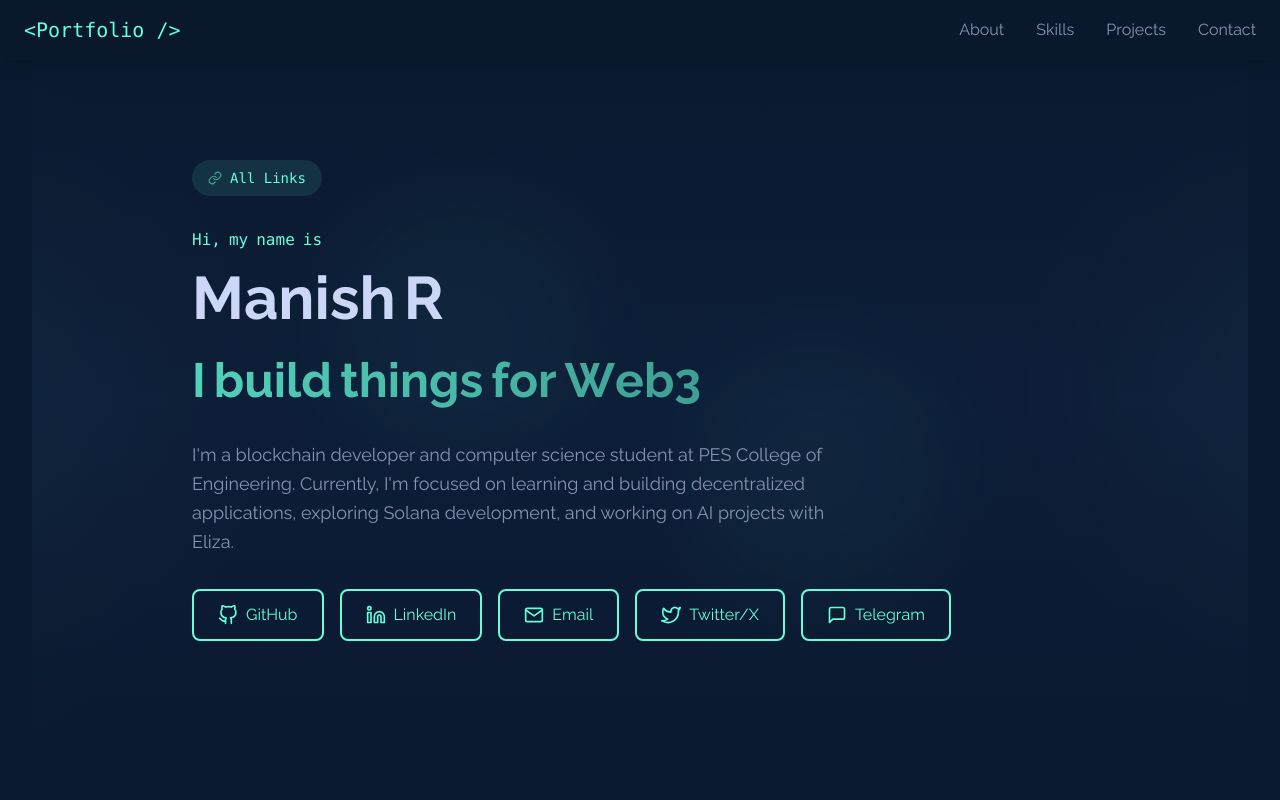
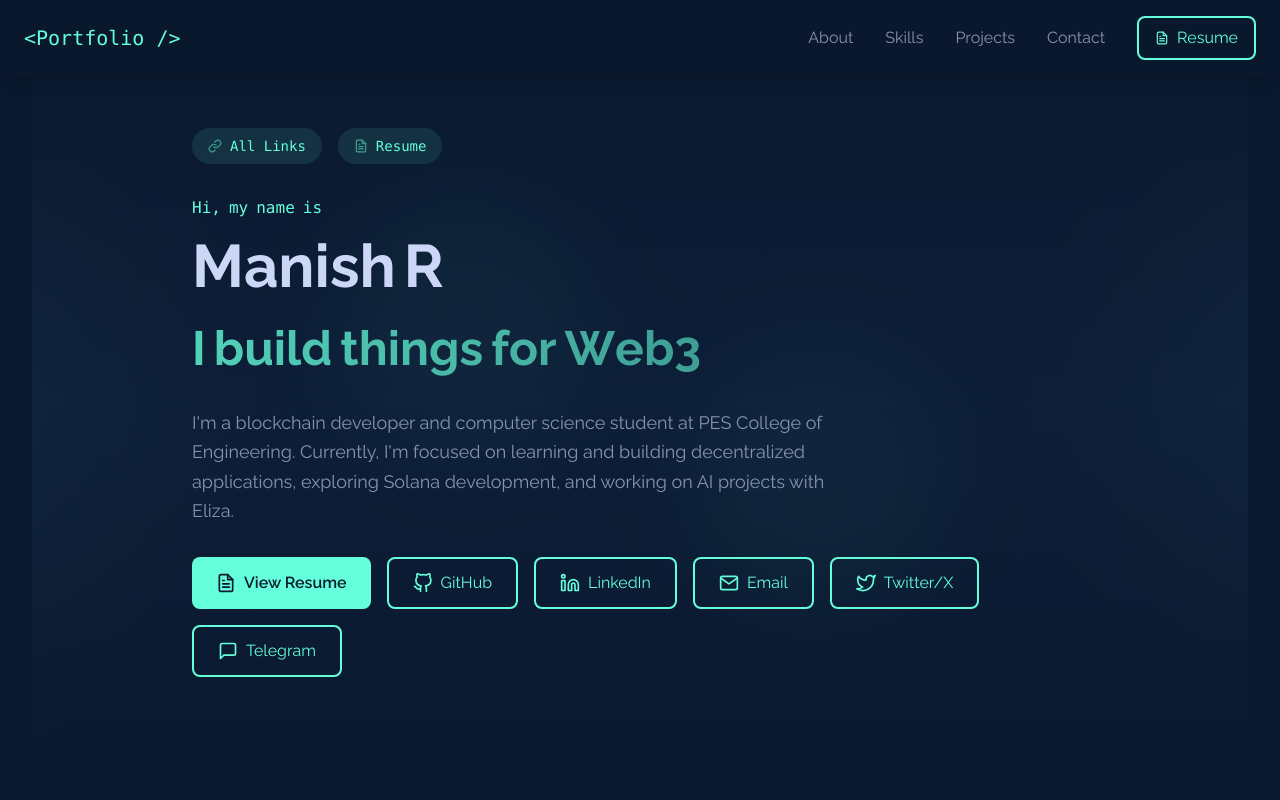
Before and after one commit to manish2889/Simple-Portfolio, a React (Vite) app: page / in a window 1280 px wide. Shown: the top 800 px of the page. Built offline with nearby package versions, Linux system fonts and the light colour scheme.

Commit message:
added resume

```diff
--- a/src/components/Hero.jsx
+++ b/src/components/Hero.jsx
@@ -1,5 +1,5 @@
 import { motion } from 'framer-motion';
-import { FiGithub, FiLinkedin, FiMail, FiTwitter, FiMessageSquare, FiLink } from 'react-icons/fi';
+import { FiGithub, FiLinkedin, FiMail, FiTwitter, FiMessageSquare, FiLink, FiFileText } from 'react-icons/fi';
 
 const Hero = () => {
   const containerVariants = {
@@ -76,6 +76,8 @@ const Hero = () => {
     </motion.div>
   );
 
+  const resumeLink = "https://drive.google.com/file/d/1x9EWTChzoScB8rzsQ4Sr6g8dDrk6ftlR/view?usp=sharing";
+
   return (
     <section className="min-h-screen flex items-center justify-center py-16 sm:py-32 relative overflow-hidden">
       {/* Animated background shapes */}
@@ -118,7 +120,7 @@ const Hero = () => {
         >
           <motion.div
             variants={itemVariants}
-            className="mb-8"
+            className="mb-8 flex items-center gap-4"
           >
             <motion.a
               href="https://linktr.ee/manishrgowda"
@@ -130,6 +132,17 @@ const Hero = () => {
             >
               <FiLink className="text-sm animate-pulse" />
               <span className="text-sm font-mono">All Links</span>
+            </motion.a>
+            <motion.a
+              href={resumeLink}
+              target="_blank"
+              rel="noopener noreferrer"
+              className="inline-flex items-center gap-2 px-4 py-2 bg-highlight/10 text-highlight rounded-full hover:bg-highlight/20 transition-all duration-300 transform hover:scale-105"
+              whileHover={{ scale: 1.05 }}
+              whileTap={{ scale: 0.95 }}
+            >
+              <FiFileText className="text-sm animate-pulse" />
+              <span className="text-sm font-mono">Resume</span>
             </motion.a>
           </motion.div>
 
@@ -161,6 +174,22 @@ const Hero = () => {
             className="flex flex-wrap gap-4 justify-center sm:justify-start"
             variants={containerVariants}
           >
+            <motion.a
+              href={resumeLink}
+              target="_blank"
+              rel="noopener noreferrer"
+              custom={-1}
+              variants={socialVariants}
+              className="flex items-center gap-2 px-6 py-3 bg-highlight text-primary rounded-lg hover:bg-highlight/90 transition-all duration-300 font-semibold"
+              whileHover={{
+                scale: 1.05,
+                boxShadow: '0 0 20px rgba(100, 255, 218, 0.3)'
+              }}
+              whileTap={{ scale: 0.95 }}
+            >
+              <FiFileText className="text-xl" />
+              View Resume
+            </motion.a>
             {[
               { icon: FiGithub, link: "https://github.com/manish2889", label: "GitHub" },
               { icon: FiLinkedin, link: "https://www.linkedin.com/in/manishgowda", label: "LinkedIn" },
--- a/src/components/Navbar.jsx
+++ b/src/components/Navbar.jsx
@@ -1,6 +1,7 @@
 import { Link } from 'react-scroll';
 import { motion } from 'framer-motion';
 import { Bars3Icon, XMarkIcon } from '@heroicons/react/24/outline';
+import { FiFileText } from 'react-icons/fi';
 
 const Navbar = ({ isMenuOpen, setIsMenuOpen }) => {
   const navItems = [
@@ -9,6 +10,8 @@ const Navbar = ({ isMenuOpen, setIsMenuOpen }) => {
     { name: 'Projects', href: 'projects' },
     { name: 'Contact', href: 'contact' },
   ];
+
+  const resumeLink = "https://drive.google.com/file/d/1x9EWTChzoScB8rzsQ4Sr6g8dDrk6ftlR/view?usp=sharing";
 
   return (
     <nav className="fixed w-full bg-primary/90 backdrop-blur-sm z-50 py-4 px-6 shadow-lg">
@@ -24,7 +27,7 @@ const Navbar = ({ isMenuOpen, setIsMenuOpen }) => {
           </motion.div>
 
           {/* Desktop Menu */}
-          <div className="hidden md:flex space-x-8">
+          <div className="hidden md:flex items-center space-x-8">
             {navItems.map((item, index) => (
               <motion.div
                 key={item.name}
@@ -44,6 +47,20 @@ const Navbar = ({ isMenuOpen, setIsMenuOpen }) => {
                 </Link>
               </motion.div>
             ))}
+            <motion.a
+              href={resumeLink}
+              target="_blank"
+              rel="noopener noreferrer"
+              initial={{ opacity: 0, y: -20 }}
+              animate={{ opacity: 1, y: 0 }}
+              transition={{ duration: 0.5, delay: navItems.length * 0.1 }}
+              className="flex items-center gap-2 px-4 py-2 border-2 border-highlight text-highlight rounded-lg hover:bg-highlight/10 transition-all duration-300"
+              whileHover={{ scale: 1.05 }}
+              whileTap={{ scale: 0.95 }}
+            >
+              <FiFileText className="text-sm" />
+              <span>Resume</span>
+            </motion.a>
           </div>
 
           {/* Mobile Menu Button */}
@@ -84,6 +101,16 @@ const Navbar = ({ isMenuOpen, setIsMenuOpen }) => {
                   {item.name}
                 </Link>
               ))}
+              <a
+                href={resumeLink}
+                target="_blank"
+                rel="noopener noreferrer"
+                onClick={() => setIsMenuOpen(false)}
+                className="flex items-center gap-2 px-4 py-2 border-2 border-highlight text-highlight rounded-lg hover:bg-highlight/10 transition-all duration-300"
+              >
+                <FiFileText className="text-sm" />
+                <span>Resume</span>
+              </a>
             </div>
           </motion.div>
         )}
```
